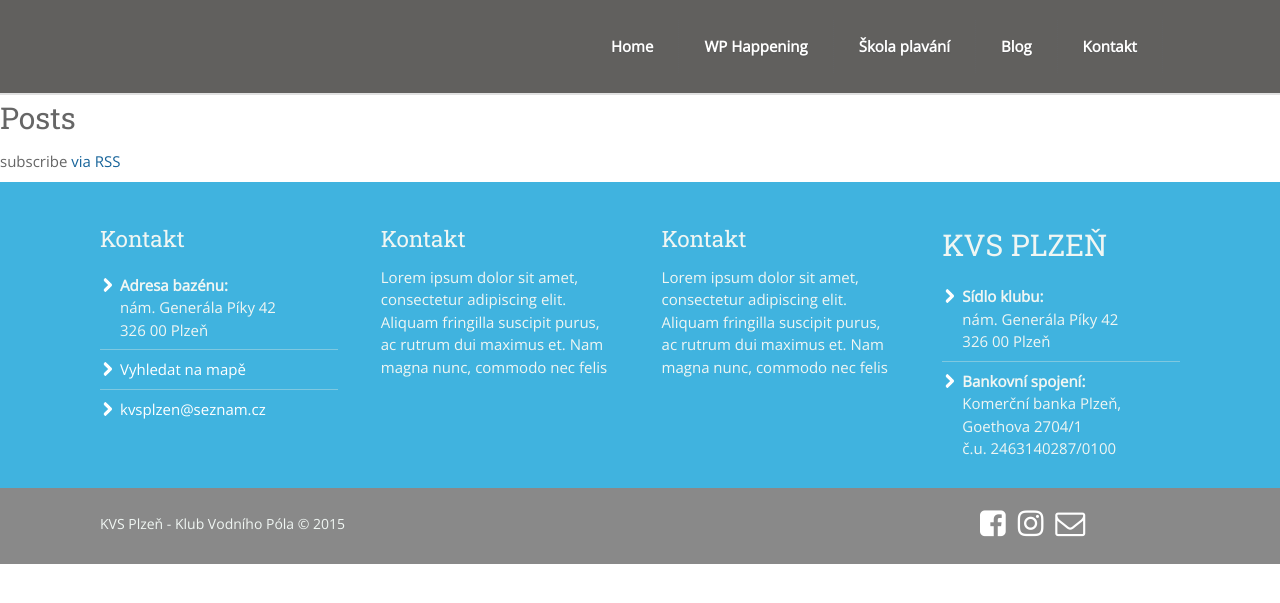
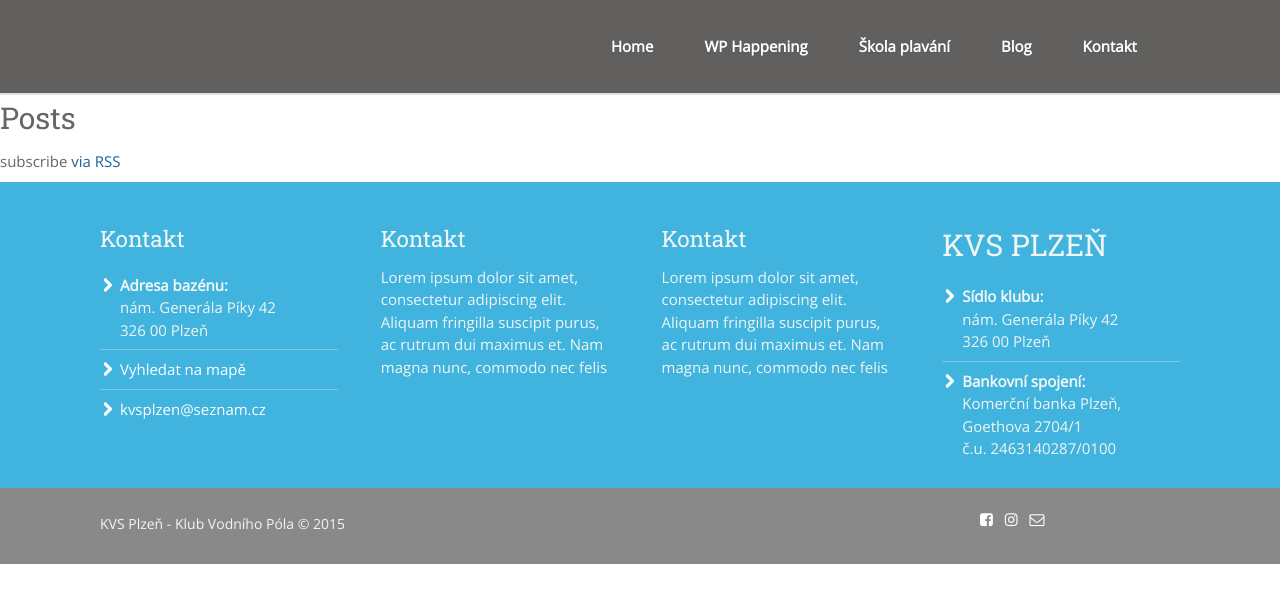
Before and after one commit to SteveVil/KVS-web, a Jekyll site: the page built from index.html, in a window 1280 px wide. Shown: the top 603 px of the page. Built offline with Jekyll 4.4.1, drawn with Linux system fonts in a browser that asks for light colours; nearby versions of some CDN libraries.

Commit message:
Update footer.html

```diff
--- a/_includes/footer.html
+++ b/_includes/footer.html
@@ -31,9 +31,9 @@
 			 </div>
 
 			 <div class="social-links">
-			 	<a href="https://www.facebook.com/pages/KVS-Plze%C5%88-Klub-Vodn%C3%ADho-P%C3%B3la-v-Plzni/75700100381" Title="Facebook KVS Plzeň"><i class="fa fa-facebook-square fa-2x"></i></a>
-			 	<a href="https://instagram.com/kvs_plzen/" Title="Instagram"><i class="fa fa-instagram fa-2x"></i></a>
-			 	<a href="mailto:kvsplzen@seznam.cz" Title="Email"><i class="fa fa-envelope-o fa-2x"></i></a>
+			 	<a href="https://www.facebook.com/pages/KVS-Plze%C5%88-Klub-Vodn%C3%ADho-P%C3%B3la-v-Plzni/75700100381" Title="Facebook KVS Plzeň"><i class="fa fa-facebook-square"></i></a>
+			 	<a href="https://instagram.com/kvs_plzen/" Title="Instagram"><i class="fa fa-instagram"></i></a>
+			 	<a href="mailto:kvsplzen@seznam.cz" Title="Email"><i class="fa fa-envelope-o"></i></a>
 			 </div>
 
 
```
